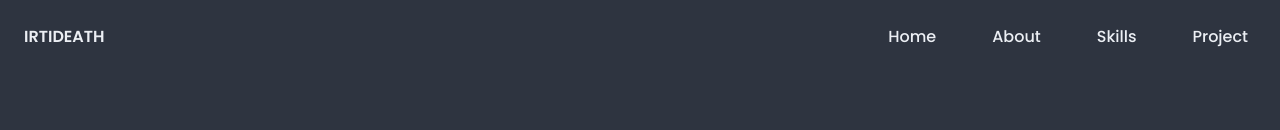
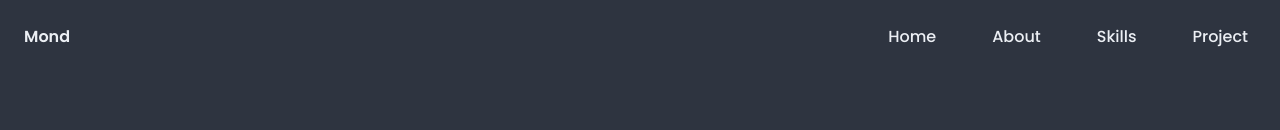
Before and after one commit to FagamBy/Portofolio, a React (Vite) app: page / in a window 1280 px wide. Shown: the top 130 px of the page. Built offline with nearby package versions, Linux system fonts and the light colour scheme.

Commit message:
upd: web name

```diff
--- a/index.html
+++ b/index.html
@@ -4,7 +4,7 @@
     <meta charset="UTF-8" />
     <!-- <link rel="icon" type="image/svg+xml" href="/vite.svg" /> -->
     <meta name="viewport" content="width=device-width, initial-scale=1.0" />
-    <title>My Portofolio</title>
+    <title>Mond</title>
   </head>
   <body>
     <div id="root"></div>
--- a/src/components/Navbar.jsx
+++ b/src/components/Navbar.jsx
@@ -19,7 +19,7 @@ const Navbar = () => {
       bg-[#2e3440]
       `}
     >
-      <h1 className="text-[#ECEFF4] font-semibold">IRTIDEATH</h1>
+      <h1 className="text-[#ECEFF4] font-semibold">Mond</h1>
 
       <ul className="list-none sm:flex hidden justify-end items-center flex-1">
         {navLinks.map((nav, index) => (
```
